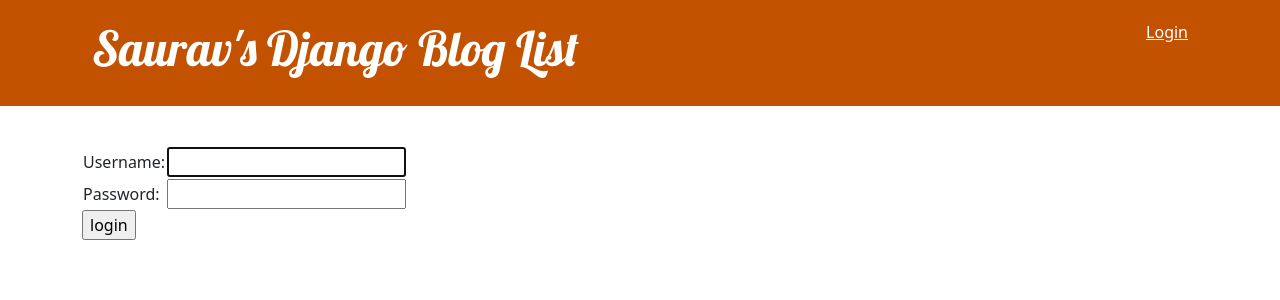
After one commit to SauravKumar1822/DjangoProject, a Django app: page /accounts/login/ in a window 1280 px wide. The commit adds this page. Shown: the top 300 px of the page. Run offline with Django 3.2, Linux system fonts and the light colour scheme.

Commit message:
Log in users and authentication

```diff
--- a/blog/static/css/blog.css
+++ b/blog/static/css/blog.css
@@ -39,7 +39,7 @@
 .top-menu:visited {
     color: #ffffff;
     float: right;
-    font-size: 206pt;
+    /* font-size: 26pt; */
     margin-right: 20px;
 }
 
--- a/blog/templates/blog/base.html
+++ b/blog/templates/blog/base.html
@@ -12,13 +12,11 @@
         <header class="page-header">
             <div class="container">
                 {% if user.is_authenticated %}
-                    <a href="{% url 'post_new' %}" class="top-menu">
-                        {% include './icons/file-earmark-plus.svg' %}
-                    </a>
-                    <a href="{% url 'post_draft_list' %}" class="top-menu">
-                        {% include './icons/file-earmark-diff.svg' %}
-                        <!-- <span class="glyphicon glyphicon-edit"></span> -->
-                    </a>
+                    <a href="{% url 'post_new' %}" class="top-menu"><span class="glyphicon glyphicon-plus">New</span></a>
+                    <a href="{% url 'post_draft_list' %}" class="top-menu"><span class="glyphicon glyphicon-edit">Draft</span></a>
+                    <p class="top-menu">Hello {{ user.username }} <small>(<a href="{% url 'logout' %}">Log out</a>)</small></p>
+                {% else %}
+                    <a href="{% url 'login' %}" class="top-menu"><span class="glyphicon glyphicon-lock">Login</span></a>
                 {% endif %}
                 <h1><a href="/">Saurav's Django Blog List</a></h1>
             </div>
--- /dev/null
+++ b/blog/templates/registration/login.html
@@ -0,0 +1,24 @@
+{% extends "blog/base.html" %}
+
+{% block content %}
+    {% if form.errors %}
+        <p>Your username and password didn't match. Please try again.</p>
+    {% endif %}
+
+    <form method="post" action="{% url 'login' %}">
+    {% csrf_token %}
+        <table>
+        <tr>
+            <td>{{ form.username.label_tag }}</td>
+            <td>{{ form.username }}</td>
+        </tr>
+        <tr>
+            <td>{{ form.password.label_tag }}</td>
+            <td>{{ form.password }}</td>
+        </tr>
+        </table>
+
+        <input type="submit" value="login" />
+        <input type="hidden" name="next" value="{{ next }}" />
+    </form>
+{% endblock %}
--- a/blog/views.py
+++ b/blog/views.py
@@ -4,12 +4,10 @@
 from .forms import PostForm
 from django.contrib.auth.decorators import login_required
 
-@login_required
 def post_list(request):
     posts = Post.objects.filter(published_date__lte=timezone.now()).order_by('published_date')
     return render(request, 'blog/post_list.html', {'posts': posts})
 
-@login_required
 def post_detail(request, pk):
     post = get_object_or_404(Post, pk=pk)
     return render(request, 'blog/post_detail.html', {'post': post})
@@ -43,15 +41,18 @@
         form = PostForm(instance=post)
     return render(request, 'blog/post_edit.html', {'form': form})
 
+@login_required
 def post_draft_list(request):
     posts = Post.objects.filter(published_date__isnull=True).order_by('created_date')
     return render(request, 'blog/post_draft_list.html', {'posts': posts})
 
+@login_required
 def post_publish(request, pk):
     post = get_object_or_404(Post, pk=pk)
     post.publish()
     return redirect('post_detail', pk=pk)
 
+@login_required
 def post_remove(request, pk):
     post = get_object_or_404(Post, pk=pk)
     post.delete()
--- a/mysite/settings.py
+++ b/mysite/settings.py
@@ -114,6 +114,8 @@
 
 USE_TZ = True
 
+#automatic redirect after sucessful login
+LOGIN_REDIRECT_URL = '/'
 
 # Static files (CSS, JavaScript, Images)
 # https://docs.djangoproject.com/en/3.2/howto/static-files/
--- a/mysite/urls.py
+++ b/mysite/urls.py
@@ -15,8 +15,11 @@
 """
 from django.contrib import admin
 from django.urls import path,include
+from django.contrib.auth import views
 
 urlpatterns = [
     path('admin/', admin.site.urls),
+    path('accounts/login/', views.LoginView.as_view(), name='login'),
+    path('accounts/logout/', views.LogoutView.as_view(next_page='/'), name='logout'),
     path('',include('blog.urls'))
 ]
```
Also changed, not shown: blog/templates/blog/icons/box-arrow-in-right.svg (added).
